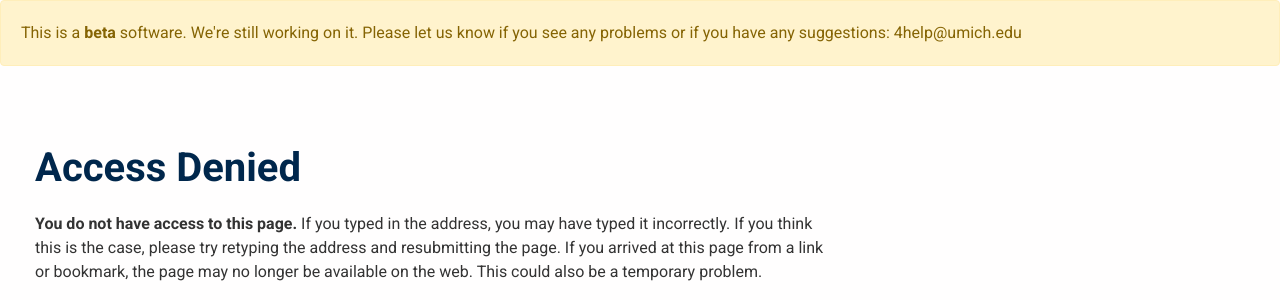
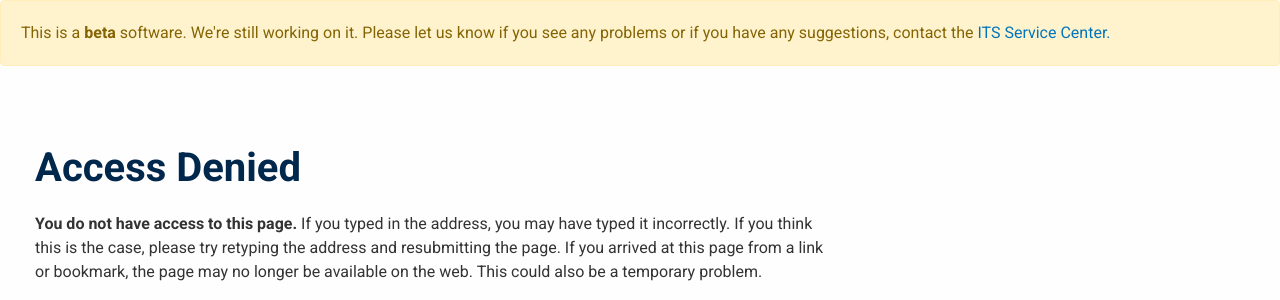
Before and after one commit to tl-its-umich-edu/remote-office-hours-queue, a Django app: page /403/ in a window 1280 px wide. Shown: the part 70-370 px from the top of the page. Run offline with Django 3.2, Linux system fonts and the light colour scheme; some libraries are stand-ins or nearby versions.

Commit message:
Improve beta banner text

```diff
--- a/src/bluejeans_queue/templates/base.html
+++ b/src/bluejeans_queue/templates/base.html
@@ -77,7 +77,7 @@
   </header>
 
   <div class="alert alert-warning" role="alert">
-    This is a <strong>beta</strong> software. We're still working on it. Please let us know if you see any problems or if you have any suggestions: 4help@umich.edu
+    This is a <strong>beta</strong> software. We're still working on it. Please let us know if you see any problems or if you have any suggestions, contact the <a href="http://its.umich.edu/help/" target="_blank">ITS Service Center.</a>
   </div>
 
 	<div id="main-content" class="container" role="main">
```
